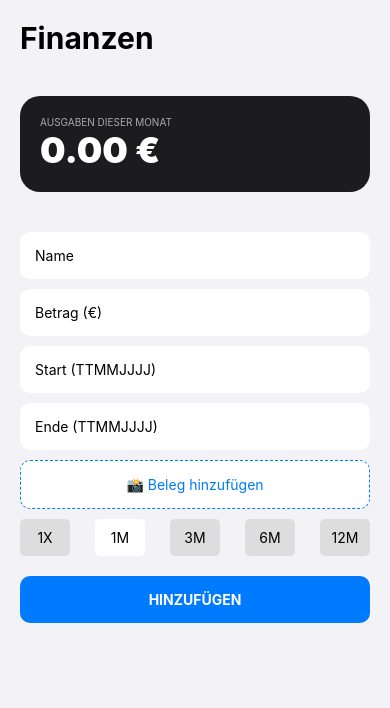
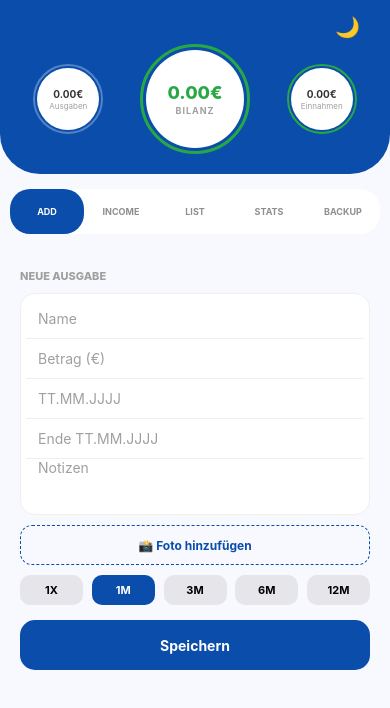
Before and after one commit to ozgur-glitch/Haushaltsbuch, a React Native app: screen / in a window 390 px wide. Shown: the top 708 px of the page. Built offline with nearby package versions, Linux system fonts and the light colour scheme.

Commit message:
Refactor App.js for improved functionality and UI
Refactor App.js to improve state management and UI rendering. Added new functionalities for image handling and enhanced date input logic.

```diff
--- a/App.js
+++ b/App.js
@@ -1,93 +1,184 @@
-import React, { useState, useRef, useMemo } from 'react';
+import React, { useState, useRef, useMemo, useEffect } from 'react';
 import {
   StyleSheet,
   Text,
   View,
   TextInput,
   TouchableOpacity,
-  FlatList,
   SafeAreaView,
   Alert,
   KeyboardAvoidingView,
   Platform,
   StatusBar,
   ScrollView,
-  Image
+  Dimensions,
+  Animated,
+  Keyboard,
+  Share,
+  Image // Neu für die Anzeige des Bildes
 } from 'react-native';
-import * as ImagePicker from 'expo-image-picker';
+import * as ImagePicker from 'expo-image-picker'; // Echte Kamera-Bibliothek
+
+const { width } = Dimensions.get('window');
 
 export default function App() {
-  // --- STATES (DEINE STRUKTUR) ---
-  const [activeTab, setActiveTab] = useState('list');
+  // --- STATES (DEIN ORIGINAL) ---
+  const [isDarkMode, setIsDarkMode] = useState(false);
+  const [activeTab, setActiveTab] = useState('add');
   const [name, setName] = useState('');
   const [amount, setAmount] = useState('');
+  const [note, setNote] = useState('');
+  const [selectedImage, setSelectedImage] = useState(null);
+  const [searchQuery, setSearchQuery] = useState('');
   const [interval, setInterval] = useState(1);
   const [startDate, setStartDate] = useState('');
   const [endDate, setEndDate] = useState('');
-  const [selectedImage, setSelectedImage] = useState(null);
   const [claims, setClaims] = useState([]);
+  const [incomes, setIncomes] = useState([]);
   const [expandedId, setExpandedId] = useState(null);
+  const [importCode, setImportCode] = useState('');
+  const endDateRef = useRef(null);
+  const pulseAnim = useRef(new Animated.Value(1)).current;
 
-  const endDateRef = useRef(null);
+  // --- THEME COLORS (DEIN ORIGINAL) ---
+  const theme = {
+    bg: isDarkMode ? '#121212' : '#F8F9FF',
+    card: isDarkMode ? '#1C1C1E' : '#FFF',
+    text: isDarkMode ? '#FFF' : '#333',
+    subText: isDarkMode ? '#8E8E93' : '#A0A0A0',
+    inputBg: isDarkMode ? '#1C1C1E' : '#FFF',
+    border: isDarkMode ? '#2C2C2E' : '#EFEFEF',
+    tabBar: isDarkMode ? '#2C2C2E' : '#FFF',
+    detailBg: isDarkMode ? '#242426' : '#FAFBFD'
+  };
 
-  // --- BILD-LOGIK (ECHTE FUNKTION) ---
+  // --- BILD-LOGIK (DIE REPARATUR) ---
   const pickImage = async () => {
+    // 1. Berechtigung abfragen
     const { status } = await ImagePicker.requestMediaLibraryPermissionsAsync();
+
     if (status !== 'granted') {
-      Alert.alert("Fehler", "Kein Zugriff auf Galerie");
+      Alert.alert("Fehler", "Wir brauchen Zugriff auf deine Fotos.");
       return;
     }
-    const result = await ImagePicker.launchImageLibraryAsync({
-      allowsEditing: true, aspect: [4, 3], quality: 0.7,
+
+    // 2. Picker öffnen
+    Alert.alert("Foto hinzufügen", "Quelle wählen:", [
+      {
+        text: "Kamera",
+        onPress: async () => {
+          const result = await ImagePicker.launchCameraAsync({
+            allowsEditing: true,
+            aspect: [4, 3],
+            quality: 0.5,
           });
           if (!result.canceled) setSelectedImage(result.assets[0].uri);
-  };
-
-  const takePhoto = async () => {
-    const { status } = await ImagePicker.requestCameraPermissionsAsync();
-    if (status !== 'granted') {
-      Alert.alert("Fehler", "Kein Zugriff auf Kamera");
-      return;
         }
-    const result = await ImagePicker.launchCameraAsync({
-      allowsEditing: true, aspect: [4, 3], quality: 0.7,
+      },
+      {
+        text: "Galerie",
+        onPress: async () => {
+          const result = await ImagePicker.launchImageLibraryAsync({
+            allowsEditing: true,
+            aspect: [4, 3],
+            quality: 0.5,
           });
           if (!result.canceled) setSelectedImage(result.assets[0].uri);
-  };
-
-  const handleImagePress = () => {
-    Alert.alert("Beleg", "Quelle wählen:", [
-      { text: "Kamera", onPress: takePhoto },
-      { text: "Galerie", onPress: pickImage },
+        }
+      },
       { text: "Abbrechen", style: "cancel" }
     ]);
   };
 
-  // --- DATUMS-LOGIK (DEINE FUNKTIONEN) ---
+  // --- DEINE ORIGINAL LOGIK (DATUM, STATS, BACKUP) ---
+  const handleExport = async () => {
+    try {
+      const data = JSON.stringify({ claims, incomes });
+      await Share.share({ message: data, title: 'Finanz App Backup' });
+    } catch (error) { Alert.alert("Fehler", "Export fehlgeschlagen"); }
+  };
+
+  const handleImport = () => {
+    try {
+      const parsed = JSON.parse(importCode);
+      if (parsed.claims && parsed.incomes) {
+        const restoredClaims = parsed.claims.map(c => ({
+          ...c, dates: c.dates.map(d => ({ ...d, dateObj: new Date(d.dateObj) }))
+        }));
+        const restoredIncomes = parsed.incomes.map(i => ({
+          ...i, dates: i.dates.map(d => ({ ...d, dateObj: new Date(d.dateObj) }))
+        }));
+        setClaims(restoredClaims); setIncomes(restoredIncomes); setImportCode('');
+        Alert.alert("Erfolg", "Backup importiert!"); setActiveTab('list');
+      }
+    } catch (e) { Alert.alert("Fehler", "Code ungültig."); }
+  };
+
   const handleDateInput = (text, setter, isStart = false) => {
     const cleaned = text.replace(/\D/g, '');
     let formatted = cleaned;
-    if (cleaned.length > 2 && cleaned.length <= 4) {
-      formatted = `${cleaned.slice(0, 2)}.${cleaned.slice(2)}`;
-    } else if (cleaned.length > 4) {
-      formatted = `${cleaned.slice(0, 2)}.${cleaned.slice(2, 4)}.${cleaned.slice(4, 8)}`;
+    if (cleaned.length > 2 && cleaned.length <= 4) formatted = `${cleaned.slice(0, 2)}.${cleaned.slice(2)}`;
+    else if (cleaned.length > 4) formatted = `${cleaned.slice(0, 2)}.${cleaned.slice(2, 4)}.${cleaned.slice(4, 8)}`;
+    setter(formatted);
+    if (cleaned.length === 8) {
+      if (isStart && interval !== 0 && activeTab === 'add') endDateRef.current?.focus();
+      else Keyboard.dismiss();
     }
-    setter(formatted);
-    if (isStart && cleaned.length === 8 && interval !== 0) endDateRef.current?.focus();
   };
 
   const formatDate = (date) => {
-    const d = String(date.getDate()).padStart(2, '0');
-    const m = String(date.getMonth() + 1).padStart(2, '0');
-    return `${d}.${m}.${date.getFullYear()}`;
+    const day = String(date.getDate()).padStart(2, '0');
+    const month = String(date.getMonth() + 1).padStart(2, '0');
+    return `${day}.${month}.${date.getFullYear()}`;
   };
 
   const parseDate = (str) => {
     if (!str) return null;
     const parts = str.split('.');
-    if (parts.length !== 3) return null;
-    const date = new Date(parts[2], parts[1] - 1, parts[0]);
-    return isNaN(date.getTime()) ? null : date;
+    if (parts.length !== 3 || parts[2].length !== 4) return null;
+    return new Date(parts[2], parts[1] - 1, parts[0]);
+  };
+
+  const isOverdue = (dateObj) => {
+    const today = new Date();
+    today.setHours(0, 0, 0, 0);
+    return dateObj <= today;
+  };
+
+  const dashboardStatus = useMemo(() => {
+    const now = new Date();
+    const currentMonthClaims = [];
+    claims.forEach(c => {
+      c.dates.forEach(d => {
+        if (d.dateObj.getMonth() === now.getMonth() && d.dateObj.getFullYear() === now.getFullYear()) {
+          currentMonthClaims.push(d);
+        }
+      });
+    });
+    if (currentMonthClaims.length === 0) return 'default';
+    if (currentMonthClaims.some(d => isOverdue(d.dateObj) && !d.completed)) return 'overdue';
+    if (currentMonthClaims.every(d => d.completed)) return 'completed';
+    return 'pending';
+  }, [claims]);
+
+  useEffect(() => {
+    if (dashboardStatus === 'overdue') {
+      Animated.loop(
+        Animated.sequence([
+          Animated.timing(pulseAnim, { toValue: 0.3, duration: 800, useNativeDriver: true }),
+          Animated.timing(pulseAnim, { toValue: 1, duration: 800, useNativeDriver: true }),
+        ])
+      ).start();
+    } else { pulseAnim.setValue(1); }
+  }, [dashboardStatus]);
+
+  const getDashboardColor = () => {
+    switch (dashboardStatus) {
+      case 'overdue': return '#FF3B30';
+      case 'completed': return '#28A745';
+      case 'pending': return isDarkMode ? '#0A84FF' : '#0A4DAB';
+      default: return 'rgba(255,255,255,0.3)';
+    }
   };
 
   const calculateRangeDates = (startStr, endStr, months, val) => {
@@ -112,102 +203,185 @@ export default function App() {
     let sum = 0;
     claims.forEach(c => {
       c.dates.forEach(d => {
-        if (d.dateObj.getMonth() === now.getMonth() && d.dateObj.getFullYear() === now.getFullYear()) {
-          sum += parseFloat(d.value);
-        }
+        if (d.dateObj.getMonth() === now.getMonth() && d.dateObj.getFullYear() === now.getFullYear()) sum += parseFloat(d.value);
       });
     });
     return sum.toFixed(2);
   }, [claims]);
 
-  const saveClaim = () => {
+  const currentMonthIncomeSum = useMemo(() => {
+    const now = new Date();
+    let sum = 0;
+    incomes.forEach(i => {
+      i.dates.forEach(d => {
+        if (d.dateObj.getMonth() === now.getMonth() && d.dateObj.getFullYear() === now.getFullYear()) sum += parseFloat(d.value);
+      });
+    });
+    return sum.toFixed(2);
+  }, [incomes]);
+
+  const balance = useMemo(() => (parseFloat(currentMonthIncomeSum) - parseFloat(currentMonthSum)).toFixed(2), [currentMonthSum, currentMonthIncomeSum]);
+
+  const saveEntry = () => {
     const parsedStart = parseDate(startDate);
     if (!name || !amount || !parsedStart) {
-      Alert.alert("Fehler", "Bitte Name, Betrag und Startdatum prüfen.");
+      Alert.alert("Fehler", "Name, Betrag und Startdatum sind Pflicht.");
       return;
     }
-    const newClaim = {
+    const currentInterval = activeTab === 'income' ? 0 : interval;
+    const newEntry = {
       id: Date.now().toString(),
       name,
       amount: parseFloat(amount).toFixed(2),
-      interval: interval === 0 ? '1X' : `${interval}M`,
-      dates: calculateRangeDates(startDate, endDate, interval, parseFloat(amount).toFixed(2)),
-      image: selectedImage
-    };
-    setClaims([newClaim, ...claims]);
-    setName(''); setAmount(''); setStartDate(''); setEndDate(''); setSelectedImage(null);
+      note,
+      image: selectedImage,
+      interval: currentInterval === 0 ? 'Einmalig' : (currentInterval === 1 ? 'Monatlich' : `Alle ${currentInterval} M`),
+      dates: calculateRangeDates(startDate, activeTab === 'income' ? startDate : endDate, currentInterval, parseFloat(amount).toFixed(2))
     };
 
+    if (activeTab === 'add') setClaims(prev => [newEntry, ...prev]);
+    else setIncomes(prev => [newEntry, ...prev]);
+
+    setName(''); setAmount(''); setStartDate(''); setEndDate(''); setNote(''); setSelectedImage(null);
+    setActiveTab('list');
+  };
+
+  // --- UI RENDERING (DEIN ORIGINAL) ---
   return (
-    <SafeAreaView style={styles.container}>
-      <StatusBar barStyle="dark-content" />
-      <KeyboardAvoidingView behavior="padding" style={{ flex: 1 }}>
-        <View style={styles.header}><Text style={styles.title}>Finanzen</Text></View>
-        <View style={styles.vibrantCard}>
-          <Text style={styles.label}>AUSGABEN DIESER MONAT</Text>
-          <Text style={styles.value}>{currentMonthSum} €</Text>
+    <View style={[styles.container, { backgroundColor: theme.bg }]}>
+      <StatusBar barStyle="light-content" />
+
+      <View style={[styles.topGradient, isDarkMode && { backgroundColor: '#1C1C1E' }]}>
+        <SafeAreaView>
+          <TouchableOpacity style={styles.themeToggle} onPress={() => setIsDarkMode(!isDarkMode)}>
+            <Text style={{fontSize: 20}}>{isDarkMode ? '☀️' : '🌙'}</Text>
+          </TouchableOpacity>
+
+          <View style={styles.dashboardHeader}>
+            <View style={styles.sideCircleContainer}>
+              <Animated.View style={[styles.sideCircle, { borderColor: getDashboardColor(), opacity: pulseAnim }]}>
+                <View style={[styles.innerCircleSmall, isDarkMode && { backgroundColor: '#2C2C2E' }]}>
+                  <Text style={[styles.smallValue, { color: theme.text }]}>{currentMonthSum}€</Text>
+                  <Text style={[styles.subLabel, { color: theme.subText }]}>Ausgaben</Text>
+                </View>
+              </Animated.View>
             </View>
 
-        <FlatList
-          data={claims}
-          keyExtractor={(item) => item.id}
-          ListHeaderComponent={
-            <View style={styles.form}>
-              <TextInput style={styles.input} placeholder="Name" value={name} onChangeText={setName} />
-              <TextInput style={styles.input} placeholder="Betrag (€)" keyboardType="numeric" value={amount} onChangeText={setAmount} />
-              <TextInput style={styles.input} placeholder="Start (TTMMJJJJ)" keyboardType="numeric" value={startDate} onChangeText={(t) => handleDateInput(t, setStartDate, true)} />
-              {interval !== 0 && <TextInput ref={endDateRef} style={styles.input} placeholder="Ende (TTMMJJJJ)" keyboardType="numeric" value={endDate} onChangeText={(t) => handleDateInput(t, setEndDate)} />}
+            <View style={styles.mainCircleContainer}>
+              <View style={[styles.outerCircle, { borderColor: parseFloat(balance) >= 0 ? '#28A745' : '#FF3B30', borderWidth: 3 }]}>
+                <View style={[styles.innerCircleLarge, isDarkMode && { backgroundColor: '#2C2C2E' }]}>
+                  <Text style={[styles.monthValue, { color: parseFloat(balance) >= 0 ? '#28A745' : '#FF3B30' }]}>{balance}€</Text>
+                  <Text style={[styles.subLabelBold, { color: theme.subText }]}>BILANZ</Text>
+                </View>
+              </View>
+            </View>
 
-              <TouchableOpacity style={styles.imageBtn} onPress={handleImagePress}>
-                <Text style={{color: '#007AFF'}}>{selectedImage ? "✅ Beleg bereit" : "📸 Beleg hinzufügen"}</Text>
-              </TouchableOpacity>
+            <View style={styles.sideCircleContainer}>
+              <View style={[styles.sideCircle, { borderColor: '#28A745' }]}>
+                <View style={[styles.innerCircleSmall, isDarkMode && { backgroundColor: '#2C2C2E' }]}>
+                  <Text style={[styles.smallValue, { color: theme.text }]}>{currentMonthIncomeSum}€</Text>
+                  <Text style={[styles.subLabel, { color: theme.subText }]}>Einnahmen</Text>
+                </View>
+              </View>
+            </View>
+          </View>
+        </SafeAreaView>
+      </View>
 
-              <View style={styles.row}>
-                {[0, 1, 3, 6, 12].map(m => (
-                  <TouchableOpacity key={m} style={[styles.seg, interval === m && styles.segA]} onPress={() => setInterval(m)}>
-                    <Text>{m === 0 ? "1X" : `${m}M`}</Text>
+      <View style={styles.contentArea}>
+        <View style={[styles.tabBar, { backgroundColor: theme.tabBar }]}>
+          {['add', 'income', 'list', 'stats', 'backup'].map(tab => (
+            <TouchableOpacity key={tab} style={[styles.tabItem, activeTab === tab && styles.tabActive]} onPress={() => setActiveTab(tab)}>
+              <Text style={[styles.tabText, activeTab === tab && styles.tabTextActive]}>{tab.toUpperCase()}</Text>
             </TouchableOpacity>
           ))}
         </View>
-              <TouchableOpacity style={styles.addBtn} onPress={saveClaim}><Text style={{color: '#FFF', fontWeight: 'bold'}}>HINZUFÜGEN</Text></TouchableOpacity>
+
+        <KeyboardAvoidingView behavior={Platform.OS === "ios" ? "padding" : "height"} style={{ flex: 1 }}>
+          {(activeTab === 'add' || activeTab === 'income') && (
+            <ScrollView contentContainerStyle={styles.formContainer}>
+              <Text style={[styles.sectionTitle, { color: theme.subText }]}>{activeTab === 'add' ? 'NEUE AUSGABE' : 'NEUE EINNAHME'}</Text>
+
+              <View style={[styles.inputGroup, { backgroundColor: theme.inputBg, borderColor: theme.border }]}>
+                <TextInput style={[styles.input, { color: theme.text, borderBottomColor: theme.border }]} placeholder="Name" value={name} onChangeText={setName} placeholderTextColor={theme.subText} />
+                <TextInput style={[styles.input, { color: theme.text, borderBottomColor: theme.border }]} placeholder="Betrag (€)" keyboardType="numeric" value={amount} onChangeText={setAmount} placeholderTextColor={theme.subText} />
+                <TextInput style={[styles.input, { color: theme.text, borderBottomColor: theme.border }]} placeholder="TT.MM.JJJJ" keyboardType="numeric" maxLength={10} value={startDate} onChangeText={(t) => handleDateInput(t, setStartDate, true)} placeholderTextColor={theme.subText} />
+                {activeTab === 'add' && interval !== 0 && (
+                  <TextInput ref={endDateRef} style={[styles.input, { color: theme.text, borderBottomColor: theme.border }]} placeholder="Ende TT.MM.JJJJ" keyboardType="numeric" maxLength={10} value={endDate} onChangeText={(t) => handleDateInput(t, setEndDate)} placeholderTextColor={theme.subText} />
+                )}
+                <TextInput style={[styles.input, { height: 50, borderBottomWidth: 0 }]} placeholder="Notizen" multiline value={note} onChangeText={setNote} placeholderTextColor={theme.subText} />
               </View>
-          }
-          renderItem={({ item }) => (
-            <View style={styles.card}>
-              <TouchableOpacity onPress={() => setExpandedId(expandedId === item.id ? null : item.id)} style={styles.cardHeader}>
-                <Text style={{fontWeight: 'bold'}}>{item.name}</Text>
-                <Text>{item.amount} €</Text>
+
+              <TouchableOpacity style={[styles.imagePickerBtn, isDarkMode && { borderColor: '#0A84FF' }]} onPress={pickImage}>
+                <Text style={[styles.imagePickerText, isDarkMode && { color: '#0A84FF' }]}>{selectedImage ? "✅ Beleg gespeichert" : "📸 Foto hinzufügen"}</Text>
               </TouchableOpacity>
-              {expandedId === item.id && (
-                <View style={styles.cardDetail}>
-                  {item.image && <Image source={{ uri: item.image }} style={styles.img} />}
-                  {item.dates.map(d => <Text key={d.id}>{d.dateString}</Text>)}
+
+              {selectedImage && <Image source={{uri: selectedImage}} style={{width: '100%', height: 100, borderRadius: 10, marginBottom: 10}} />}
+
+              {activeTab === 'add' && (
+                <View style={styles.segmentContainer}>
+                  {[0, 1, 3, 6, 12].map((m) => (
+                    <TouchableOpacity key={m} style={[styles.segment, { backgroundColor: isDarkMode ? '#2C2C2E' : '#E5E5EA' }, interval === m && { backgroundColor: '#0A4DAB' }]} onPress={() => setInterval(m)}>
+                      <Text style={[styles.segmentText, interval === m && {color: '#FFF'}]}>{m === 0 ? "1X" : `${m}M`}</Text>
+                    </TouchableOpacity>
+                  ))}
                 </View>
               )}
+
+              <TouchableOpacity style={styles.addBtn} onPress={saveEntry}>
+                <Text style={styles.addBtnText}>Speichern</Text>
+              </TouchableOpacity>
+            </ScrollView>
+          )}
+
+          {activeTab === 'list' && (
+            <ScrollView>
+              {claims.map(item => (
+                <View key={item.id} style={[styles.card, { backgroundColor: theme.card, margin: 10, padding: 15 }]}>
+                  <Text style={{color: theme.text, fontWeight: 'bold'}}>{item.name}</Text>
+                  <Text style={{color: '#FF3B30'}}>-{item.amount} €</Text>
+                  {item.image && <Image source={{uri: item.image}} style={{width: 50, height: 50, marginTop: 5}} />}
                 </View>
+              ))}
+            </ScrollView>
           )}
-        />
         </KeyboardAvoidingView>
-    </SafeAreaView>
+      </View>
+    </View>
   );
 }
 
 const styles = StyleSheet.create({
-  container: { flex: 1, backgroundColor: '#F2F2F7' },
-  header: { padding: 20 },
-  title: { fontSize: 30, fontWeight: 'bold' },
-  vibrantCard: { backgroundColor: '#1C1C1E', margin: 20, padding: 20, borderRadius: 20 },
-  label: { color: '#AAA', fontSize: 10 },
-  value: { color: '#FFF', fontSize: 36, fontWeight: '900' },
-  form: { padding: 20 },
-  input: { backgroundColor: '#FFF', padding: 15, borderRadius: 10, marginBottom: 10 },
-  imageBtn: { padding: 15, backgroundColor: '#FFF', borderRadius: 10, borderStyle: 'dashed', borderWidth: 1, borderColor: '#007AFF', alignItems: 'center', marginBottom: 10 },
-  row: { flexDirection: 'row', justifyContent: 'space-between', marginBottom: 20 },
-  seg: { padding: 10, backgroundColor: '#DDD', borderRadius: 5, width: 50, alignItems: 'center' },
-  segA: { backgroundColor: '#FFF' },
-  addBtn: { backgroundColor: '#007AFF', padding: 15, borderRadius: 10, alignItems: 'center' },
-  card: { backgroundColor: '#FFF', marginHorizontal: 20, marginBottom: 1, padding: 15 },
-  cardHeader: { flexDirection: 'row', justifyContent: 'space-between' },
-  cardDetail: { padding: 10, backgroundColor: '#F9F9F9' },
-  img: { width: '100%', height: 150, borderRadius: 10, marginTop: 10 }
+  container: { flex: 1 },
+  topGradient: { backgroundColor: '#0A4DAB', borderBottomLeftRadius: 40, borderBottomRightRadius: 40, paddingBottom: 20 },
+  themeToggle: { alignSelf: 'flex-end', marginRight: 25, marginTop: 10, padding: 5 },
+  dashboardHeader: { flexDirection: 'row', justifyContent: 'center', alignItems: 'center', paddingHorizontal: 10 },
+  sideCircleContainer: { alignItems: 'center', width: width * 0.25 },
+  sideCircle: { width: 70, height: 70, borderRadius: 35, borderWidth: 2, justifyContent: 'center', alignItems: 'center' },
+  innerCircleSmall: { width: 62, height: 62, borderRadius: 31, backgroundColor: '#FFF', justifyContent: 'center', alignItems: 'center' },
+  smallValue: { fontSize: 10, fontWeight: 'bold' },
+  mainCircleContainer: { alignItems: 'center', width: width * 0.4 },
+  outerCircle: { width: 110, height: 110, borderRadius: 55, justifyContent: 'center', alignItems: 'center' },
+  innerCircleLarge: { width: 98, height: 98, borderRadius: 49, backgroundColor: '#FFF', justifyContent: 'center', alignItems: 'center' },
+  monthValue: { fontSize: 18, fontWeight: '800' },
+  subLabel: { fontSize: 8, marginTop: 1 },
+  subLabelBold: { fontSize: 9, fontWeight: 'bold', marginTop: 2, letterSpacing: 1 },
+  contentArea: { flex: 1, marginTop: 15 },
+  tabBar: { flexDirection: 'row', marginHorizontal: 10, borderRadius: 20, height: 45, marginBottom: 15 },
+  tabItem: { flex: 1, justifyContent: 'center', alignItems: 'center' },
+  tabActive: { backgroundColor: '#0A4DAB', borderRadius: 20 },
+  tabText: { fontSize: 9, color: '#8E8E93', fontWeight: 'bold' },
+  tabTextActive: { color: '#FFF' },
+  formContainer: { padding: 20 },
+  sectionTitle: { fontSize: 11, fontWeight: '800', marginBottom: 10 },
+  inputGroup: { borderRadius: 15, padding: 5, marginBottom: 10, borderWidth: 1 },
+  input: { height: 40, paddingHorizontal: 12, fontSize: 14, borderBottomWidth: 1 },
+  imagePickerBtn: { height: 40, borderRadius: 12, justifyContent: 'center', alignItems: 'center', marginBottom: 10, borderStyle: 'dashed', borderWidth: 1, borderColor: '#0A4DAB' },
+  imagePickerText: { color: '#0A4DAB', fontWeight: 'bold', fontSize: 12 },
+  segmentContainer: { flexDirection: 'row', justifyContent: 'space-between', marginBottom: 15 },
+  segment: { paddingVertical: 8, borderRadius: 10, width: '18%', alignItems: 'center' },
+  segmentText: { fontSize: 11, fontWeight: 'bold' },
+  addBtn: { backgroundColor: '#0A4DAB', height: 50, borderRadius: 15, justifyContent: 'center', alignItems: 'center' },
+  addBtnText: { color: '#FFF', fontSize: 14, fontWeight: 'bold' },
+  card: { borderRadius: 15, elevation: 2 }
 });
```
Lines whose indentation alone changed are shown as unchanged.
